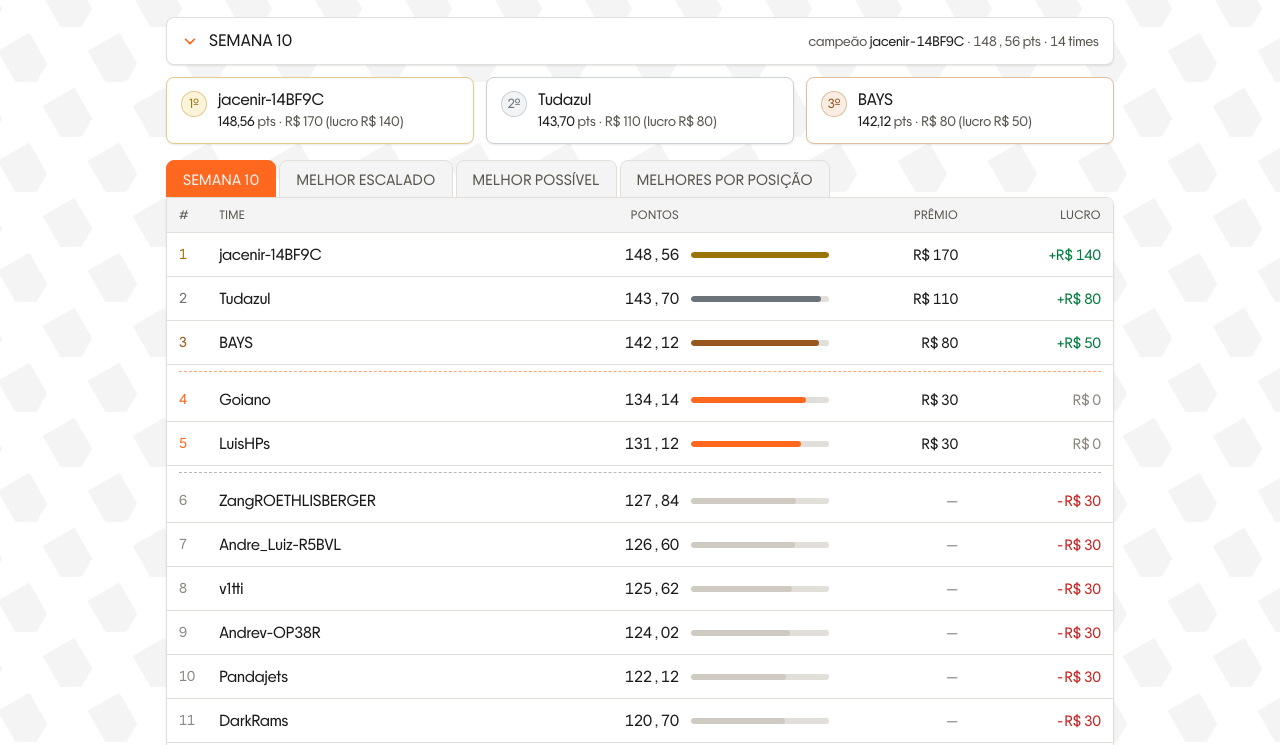
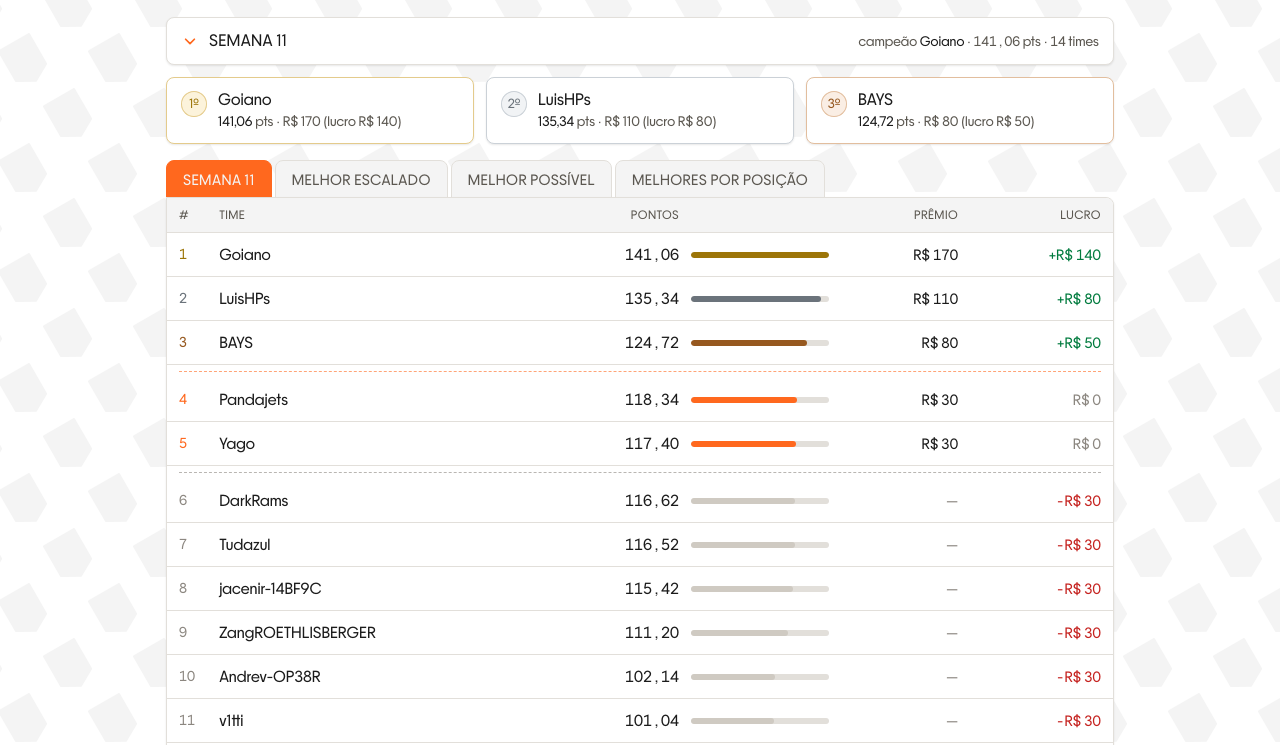
Before and after one commit to nogs-nogs/fantasy-nfl-poker, a plain HTML site: page index.html in a window 1280 px wide. Shown: the part 190-935 px from the top of the page. Drawn offline with Linux system fonts and the light colour scheme.

Commit message:
Semana 11: Goiano campeão com 141,06
Classificação, melhor escalado, time perfeito e melhores por posição
da Rodada 11, via fantasy_round.py.

```diff
--- a/index.html
+++ b/index.html
@@ -893,6 +893,61 @@ const WEEKS = [
     DEF:[ {name:"Minnesota Vikings", team:"MIN", sal:18, pts:20.00},
          {name:"Los Angeles Rams", team:"LAR", sal:14, pts:16.00},
          {name:"Miami Dolphins", team:"MIA", sal:10, pts:12.00} ]
+  }},
+  { n:11, label:"Semana 11", results:[
+    ["Goiano", 141.06],
+    ["LuisHPs", 135.34],
+    ["BAYS", 124.72],
+    ["Pandajets", 118.34],
+    ["Yago", 117.40],
+    ["DarkRams", 116.62],
+    ["Tudazul", 116.52],
+    ["jacenir-14BF9C", 115.42],
+    ["ZangROETHLISBERGER", 111.20],
+    ["Andrev-OP38R", 102.14],
+    ["v1tti", 101.04],
+    ["Andre_Luiz-R5BVL", 93.64],
+    ["RaphaLuno", 83.20],
+    ["MarcusjJr", 48.36]
+  ], lineups:{
+    best:{ owner:"Goiano", slots:[
+      {slot:"QB", name:"Patrick Mahomes", team:"KC", sal:37, pts:24.96},
+      {slot:"RB", name:"Javonte Williams", team:"DAL", sal:33, pts:22.60},
+      {slot:"RB", name:"Jonah Coleman", team:"DEN", sal:26, pts:32.90},
+      {slot:"WR", name:"Chimere Dike", team:"TEN", sal:10, pts:10.30},
+      {slot:"WR", name:"Justin Jefferson", team:"MIN", sal:29, pts:10.20},
+      {slot:"WR", name:"Jalen Coker", team:"CAR", sal:15, pts:6.70},
+      {slot:"TE", name:"Travis Kelce", team:"KC", sal:18, pts:22.40},
+      {slot:"FLEX", name:"Adonai Mitchell", team:"NYJ", sal:13, pts:4.00},
+      {slot:"DEF", name:"Kansas City Chiefs", team:"KC", sal:18, pts:7.00}
+    ]},
+    optimal:{ slots:[
+      {slot:"QB", name:"Dak Prescott", team:"DAL", sal:38, pts:35.90},
+      {slot:"RB", name:"Jonah Coleman", team:"DEN", sal:26, pts:32.90},
+      {slot:"RB", name:"Ashton Jeanty", team:"LV", sal:24, pts:25.40},
+      {slot:"WR", name:"CeeDee Lamb", team:"DAL", sal:38, pts:24.70},
+      {slot:"WR", name:"Ted Hurst III", team:"TB", sal:10, pts:20.10},
+      {slot:"WR", name:"Jack Bech", team:"LV", sal:10, pts:18.80},
+      {slot:"TE", name:"Travis Kelce", team:"KC", sal:18, pts:22.40},
+      {slot:"FLEX", name:"Emmett Johnson", team:"KC", sal:23, pts:22.30},
+      {slot:"DEF", name:"San Francisco 49ers", team:"SF", sal:13, pts:15.00}
+    ]}
+  }, tops:{
+    QB:[ {name:"Dak Prescott", team:"DAL", sal:38, pts:35.90},
+         {name:"Patrick Mahomes", team:"KC", sal:37, pts:24.96},
+         {name:"Fernando Mendoza", team:"LV", sal:20, pts:23.88} ],
+    RB:[ {name:"Jonah Coleman", team:"DEN", sal:26, pts:32.90},
+         {name:"Chuba Hubbard", team:"CAR", sal:37, pts:26.00},
+         {name:"Jahmyr Gibbs", team:"DET", sal:44, pts:25.80} ],
+    WR:[ {name:"CeeDee Lamb", team:"DAL", sal:38, pts:24.70},
+         {name:"George Pickens", team:"DAL", sal:32, pts:20.30},
+         {name:"Ted Hurst III", team:"TB", sal:10, pts:20.10} ],
+    TE:[ {name:"Travis Kelce", team:"KC", sal:18, pts:22.40},
+         {name:"George Kittle", team:"SF", sal:22, pts:16.90},
+         {name:"Mitchell Evans", team:"CAR", sal:10, pts:12.90} ],
+    DEF:[ {name:"Chicago Bears", team:"CHI", sal:17, pts:16.00},
+         {name:"San Francisco 49ers", team:"SF", sal:13, pts:15.00},
+         {name:"Houston Texans", team:"HOU", sal:16, pts:15.00} ]
   }}
 ];
 
```
